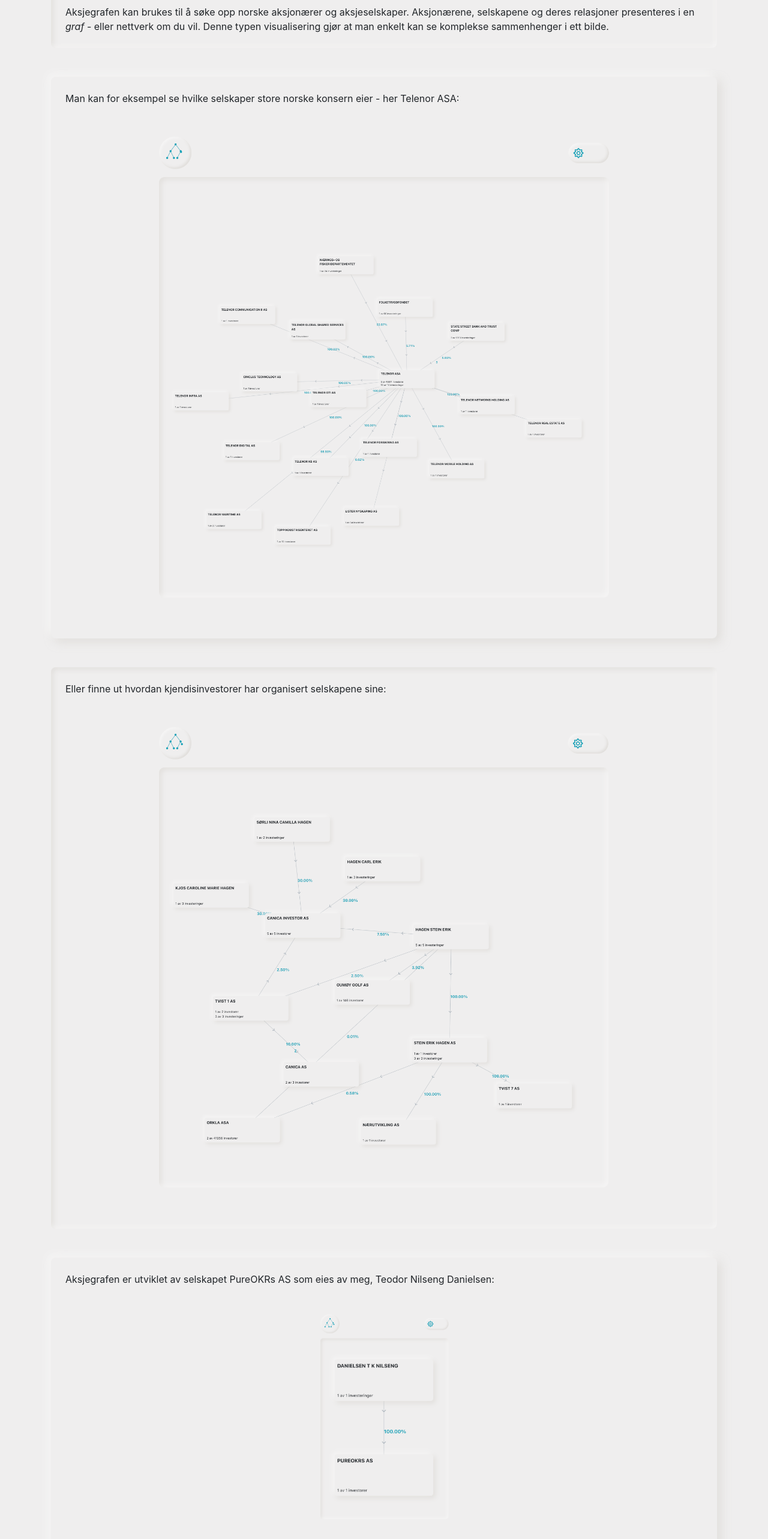
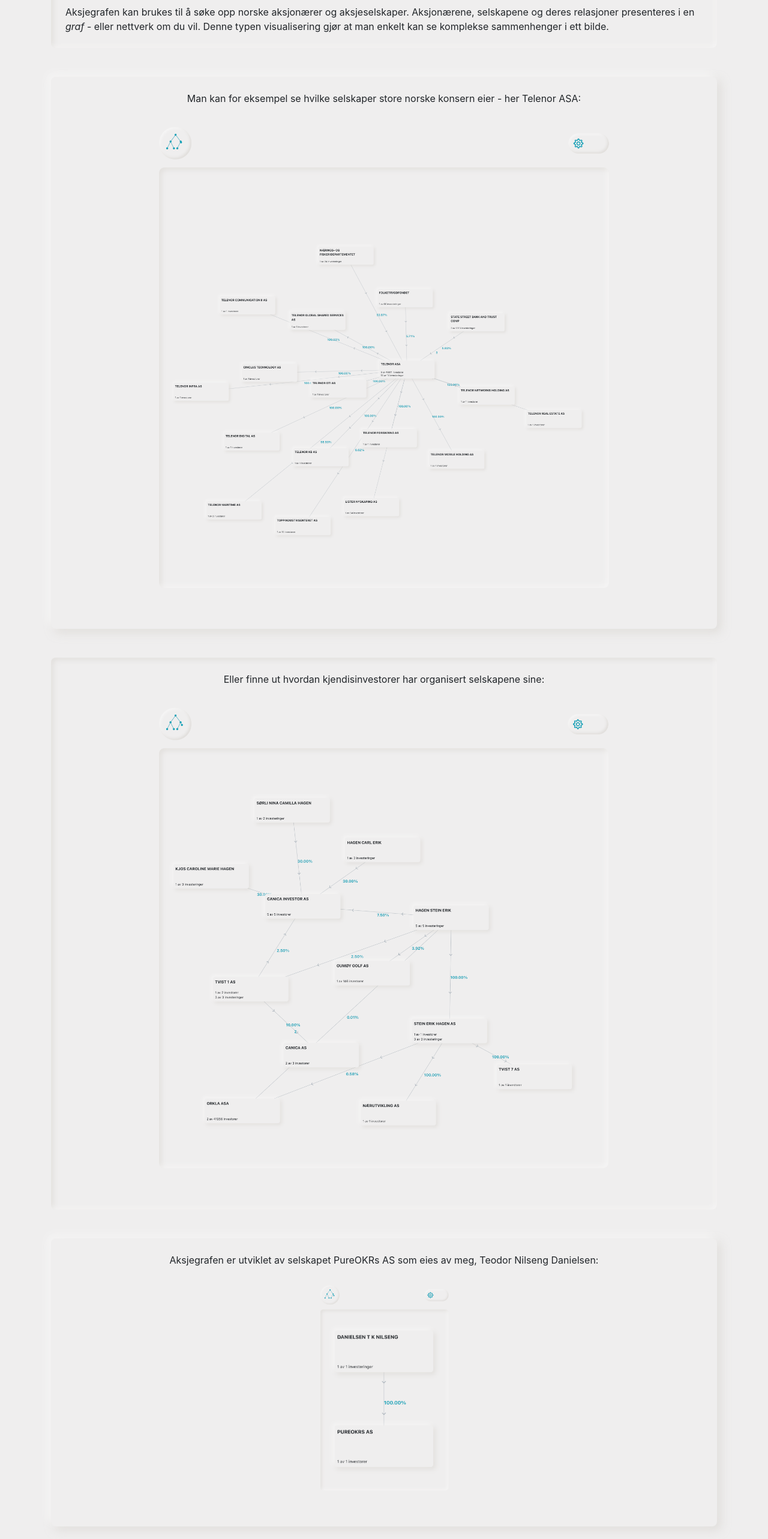
Before and after one commit to nilseng/aksjegrafen, a React (Create React App) app in the folder client/: page / in a window 1280 px wide. Shown: the part 901-3466 px from the top of the page at 60% size. Built offline with nearby package versions, Linux system fonts and the light colour scheme; no server answers.

Commit message:
adding links to about images

```diff
--- a/client/src/components/About.tsx
+++ b/client/src/components/About.tsx
@@ -35,21 +35,32 @@ export const About = () => {
             bilde.
           </p>
         </div>
-        <div className="mt-5 p-4" style={{ ...theme.elevation }}>
-          <p>
-            Man kan for eksempel se hvilke selskaper store norske konsern eier -
-            her Telenor ASA:
+        <div className="text-center mt-5 p-4" style={{ ...theme.elevation }}>
+          <a
+            href="/graph?_id=61229167c79b48b7e3e0bc90"
+            style={{ textDecoration: "none", color: theme.text }}
+          >
+            <p className="m-0">
+              Man kan for eksempel se hvilke selskaper store norske konsern eier
+              - her Telenor ASA:
             </p>
             <div className="d-flex justify-content-center py-4">
               <img
                 className="about-image"
-              src={theme.id === "light" ? telenor_img_light : telenor_img_dark}
+                src={
+                  theme.id === "light" ? telenor_img_light : telenor_img_dark
+                }
                 alt="Eksempel fra Aksjegrafen - Teodor eier PureOKRs AS"
               />
             </div>
+          </a>
         </div>
         <div className="mt-5 p-4" style={{ ...theme.lowering }}>
-          <p>
+          <a
+            href="/graph?_id=61229164c79b48b7e3e049a5"
+            style={{ textDecoration: "none", color: theme.text }}
+          >
+            <p className="text-center m-0">
               Eller finne ut hvordan kjendisinvestorer har organisert selskapene
               sine:
             </p>
@@ -60,9 +71,14 @@ export const About = () => {
                 alt="Eksempel fra Aksjegrafen - Teodor eier PureOKRs AS"
               />
             </div>
+          </a>
         </div>
         <div className="mt-5 p-4" style={{ ...theme.elevation }}>
-          <p>
+          <a
+            href="/graph?_id=61229a9bc79b48b7e30c24c5"
+            style={{ textDecoration: "none", color: theme.text }}
+          >
+            <p className="text-center m-0">
               Aksjegrafen er utviklet av selskapet PureOKRs AS som eies av meg,
               Teodor Nilseng Danielsen:
             </p>
@@ -75,6 +91,7 @@ export const About = () => {
                 alt="Eksempel fra Aksjegrafen - Teodor eier PureOKRs AS"
               />
             </div>
+          </a>
         </div>
       </div>
     </Container>
```
Lines whose indentation alone changed are shown as unchanged.
